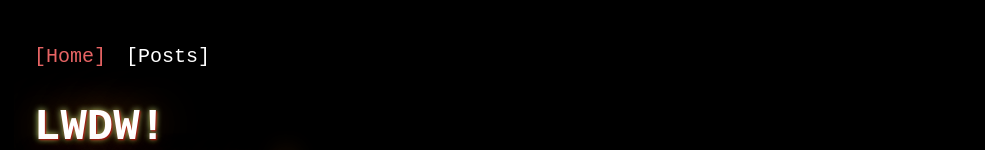
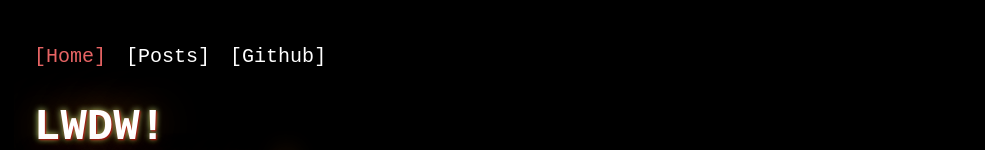
Before and after one commit to B-sirius/b-sirius.github.io, a Next.js app: page / in a window 1280 px wide. Shown: the top 150 px of the page, without its empty margins (146-1131 px from the left). Built offline with nearby package versions, Linux system fonts and the light colour scheme.

Commit message:
feat: update nav link

```diff
--- /dev/null
+++ b/components/InboundLink/index.js
@@ -0,0 +1,12 @@
+// 外链
+const InboundLink = ({ className, href, children }) => (
+    <a
+        className={className}
+        rel="noopener noreferrer"
+        target="_blank"
+        href={href}>
+        {children}
+    </a>
+);
+
+export default InboundLink;
--- a/components/Nav/index.js
+++ b/components/Nav/index.js
@@ -1,10 +1,12 @@
-import styled from 'styled-components';
+import styled, { css } from 'styled-components';
 import Link from 'next/link';
 import BlogTitle from 'components/BlogTitle';
+import InboundLink from 'components/InboundLink';
 
 const LINKS = [
     ['Home', '/'],
     ['Posts', '/posts'],
+    ['Github', 'https://github.com/B-sirius', true],
 ];
 
 const LinkContainer = styled.div`
@@ -16,7 +18,7 @@ const Container = styled.div`
     margin-bottom: 50px;
 `
 
-const StyledLink = styled(Link)`
+const linkStyle = css`
     padding: 5px 0;
     font-family: monospace;
     color: ${(props) => (props.$actived ? 'var(--nav-color)' : 'var(--font-color)')};
@@ -28,15 +30,22 @@ const StyledLink = styled(Link)`
     }
 `;
 
+const StyledLink = styled(Link)`${linkStyle}`
+
+const StyledInboundLink = styled(InboundLink)`${linkStyle}`
+
 const Nav = ({ className, activeIndex }) => (
     <Container className={className}>
         <LinkContainer>
             {
-                LINKS.map((item, index) => (
-                    <StyledLink href={item[1]} key={item[0]} $actived={index === activeIndex}>
-                        [{item[0]}]
-                    </StyledLink>
-                ))
+                LINKS.map((item, index) => {
+                    const LinkComponent = item[2] ? StyledInboundLink : StyledLink;
+                    return (
+                        <LinkComponent href={item[1]} key={item[0]} $actived={index === activeIndex}>
+                            [{item[0]}]
+                        </LinkComponent>
+                    );
+                })
             }
         </LinkContainer>
         <BlogTitle />
--- a/pages/index.js
+++ b/pages/index.js
@@ -7,6 +7,7 @@ import RootContainer from "components/RootContainer";
 import StyledDialogBox from "components/DialogBox";
 import Nav from 'components/Nav';
 import MarkdownWrapper from 'components/MarkdownWrapper'
+import InboundLink from "components/InboundLink";
 import theme from "theme";
 
 const Introduce = styled.p`
@@ -25,15 +26,6 @@ const Gallary = styled(Image)`
 const FriendLinkContainer = styled.div`
   padding-top: 30px;
 `
-
-const InboundLink = ({ href, children }) => (
-  <a
-    rel="noopener noreferrer"
-    target="_blank"
-    href={href}>
-    {children}
-  </a>
-);
 
 const Space = () => (<>&nbsp;&nbsp;</>);
 
```
